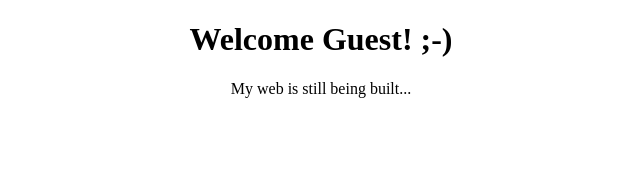
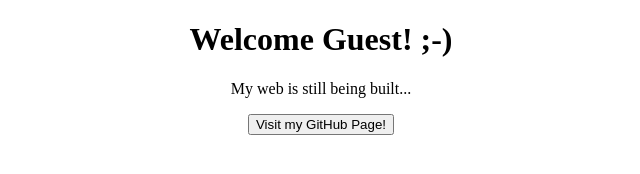
Before and after one commit to RenatoExpert/renatoexpert.github.io, a plain HTML site: page index.html in a window 1280 px wide. Shown: the whole page, without its empty margins (319-959 px from the left). Drawn offline with Linux system fonts and the light colour scheme.

Commit message:
Update index.html

```diff
--- a/index.html
+++ b/index.html
@@ -10,6 +10,13 @@
   <p class='tagline'>
     My web is still being built...
   </p>
+  <p>
+    <a href='https://github.com/RenatoExpert/'>
+      <button>
+        Visit my GitHub Page!
+      </button>
+    </a>
+  </p>
 </body>
 </html>
 <style>
```
